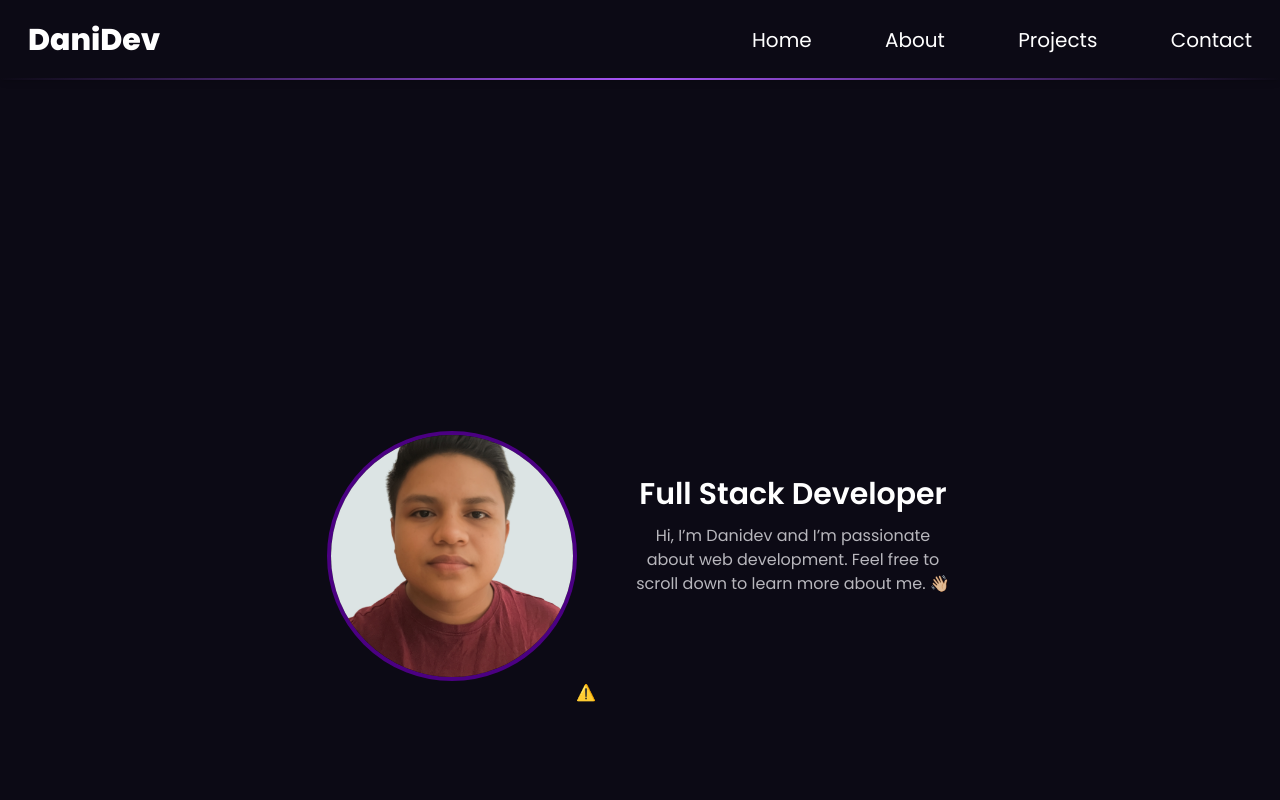
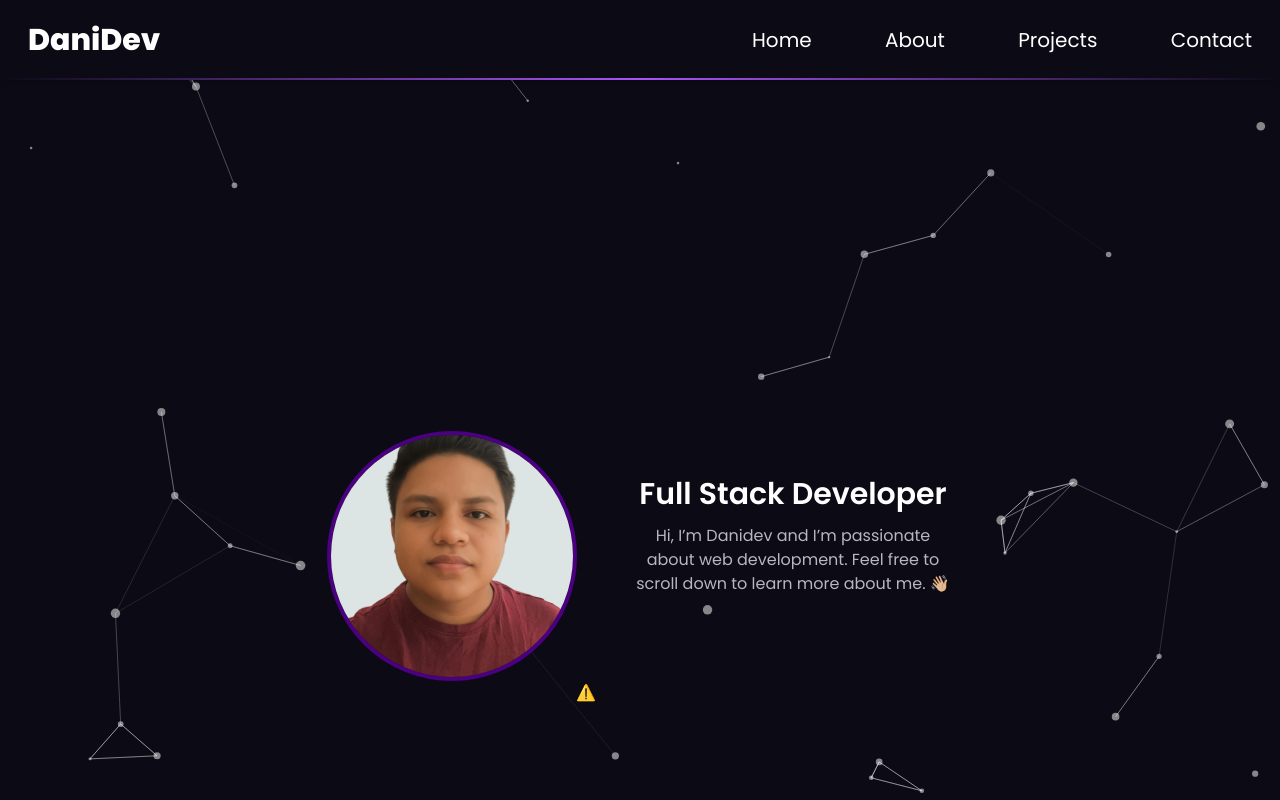
Before and after one commit to Daniel-rod99/portfolio, a React (Vite) app: page / in a window 1280 px wide. Shown: the top 800 px of the page. Built offline with nearby package versions, Linux system fonts and the light colour scheme; no server answers.

Commit message:
Update Project Portfolio

```diff
--- a/package.json
+++ b/package.json
@@ -12,6 +12,8 @@
   },
   "dependencies": {
     "@lottiefiles/react-lottie-player": "^3.5.4",
+    "@tsparticles/react": "^3.0.0",
+    "@tsparticles/slim": "^3.5.0",
     "axios": "^1.7.7",
     "framer-motion": "^11.5.4",
     "lottie-react": "^2.4.0",
@@ -19,7 +21,9 @@
     "react": "^18.3.1",
     "react-dom": "^18.3.1",
     "react-icons": "^5.3.0",
-    "react-scroll": "^1.9.0"
+    "react-scroll": "^1.9.0",
+    "react-tsparticles": "^2.12.2",
+    "tsparticles": "^3.5.0"
   },
   "devDependencies": {
     "@eslint/js": "^9.9.0",
--- a/src/App.jsx
+++ b/src/App.jsx
@@ -1,10 +1,14 @@
 import "./Global.css";
 import Header from "./Components/header";
 import Home from "./Home";
+import ParticlesBackground from "./Components/ParticlesBackground";
 
 function App() {
   return (
     <>
+      <div className="absolute">
+        <ParticlesBackground />
+      </div>
       <Header />
       <Home />
     </>
--- /dev/null
+++ b/src/Components/ParticlesBackground.jsx
@@ -0,0 +1,98 @@
+import { useEffect, useState } from "react";
+import Particles, { initParticlesEngine } from "@tsparticles/react";
+// import { loadAll } from "@/tsparticles/all"; // if you are going to use `loadAll`, install the "@tsparticles/all" package too.
+// import { loadFull } from "tsparticles"; // if you are going to use `loadFull`, install the "tsparticles" package too.
+import { loadSlim } from "@tsparticles/slim"; // if you are going to use `loadSlim`, install the "@tsparticles/slim" package too.
+// import { loadBasic } from "@tsparticles/basic"; // if you are going to use `loadBasic`, install the "@tsparticles/basic" package too.
+
+const ParticlesBackground = () => {
+  const [init, setInit] = useState(false);
+
+  useEffect(() => {
+    initParticlesEngine(async (engine) => {
+      // you can initiate the tsParticles instance (engine) here, adding custom shapes or presets
+      // this loads the tsparticles package bundle, it's the easiest method for getting everything ready
+      // starting from v2 you can add only the features you need reducing the bundle size
+      //await loadAll(engine);
+      //await loadFull(engine);
+      await loadSlim(engine);
+      //await loadBasic(engine);
+    }).then(() => {
+      setInit(true);
+    });
+  }, []);
+
+  return (
+    init && (
+      <Particles
+        id="tsparticles"
+        options={{
+          fpsLimit: 120,
+          interactivity: {
+            events: {
+              onClick: {
+                enable: true,
+                mode: "push",
+              },
+              onHover: {
+                enable: true,
+                mode: "repulse",
+              },
+              resize: true,
+            },
+            modes: {
+              push: {
+                quantity: 4,
+              },
+              repulse: {
+                distance: 200,
+                duration: 0.4,
+              },
+            },
+          },
+          particles: {
+            color: {
+              value: "#ffffff",
+            },
+            links: {
+              color: "#ffffff",
+              distance: 150,
+              enable: true,
+              opacity: 0.5,
+              width: 1,
+            },
+            move: {
+              direction: "none",
+              enable: true,
+              outModes: {
+                default: "bounce",
+              },
+              random: false,
+              speed: 6,
+              straight: false,
+            },
+            number: {
+              density: {
+                enable: true,
+                area: 800,
+              },
+              value: 80,
+            },
+            opacity: {
+              value: 0.5,
+            },
+            shape: {
+              type: "circle",
+            },
+            size: {
+              value: { min: 1, max: 5 },
+            },
+          },
+          detectRetina: true,
+        }}
+      />
+    )
+  );
+};
+
+export default ParticlesBackground;
```
Also changed, not shown: 1 other file (tests, documents, lock files or other folders).
